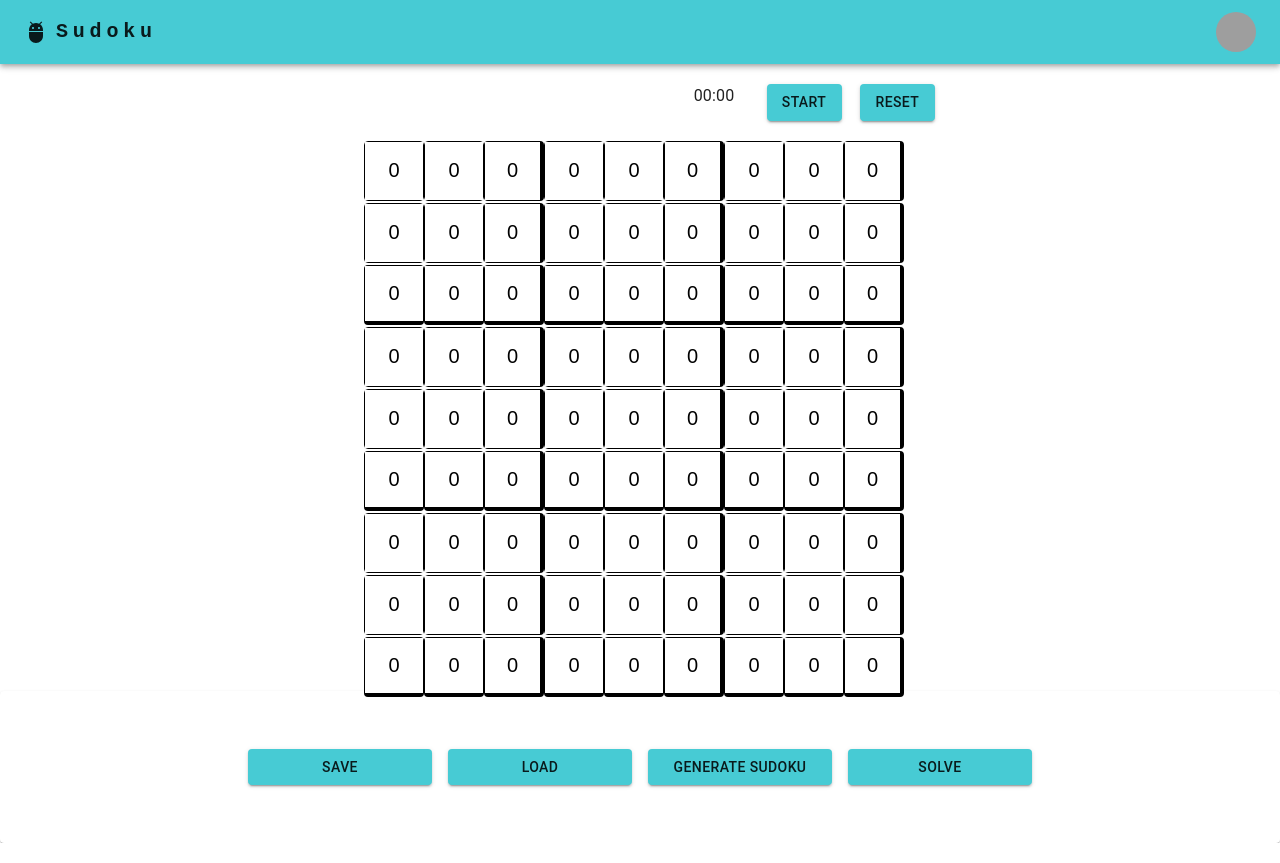
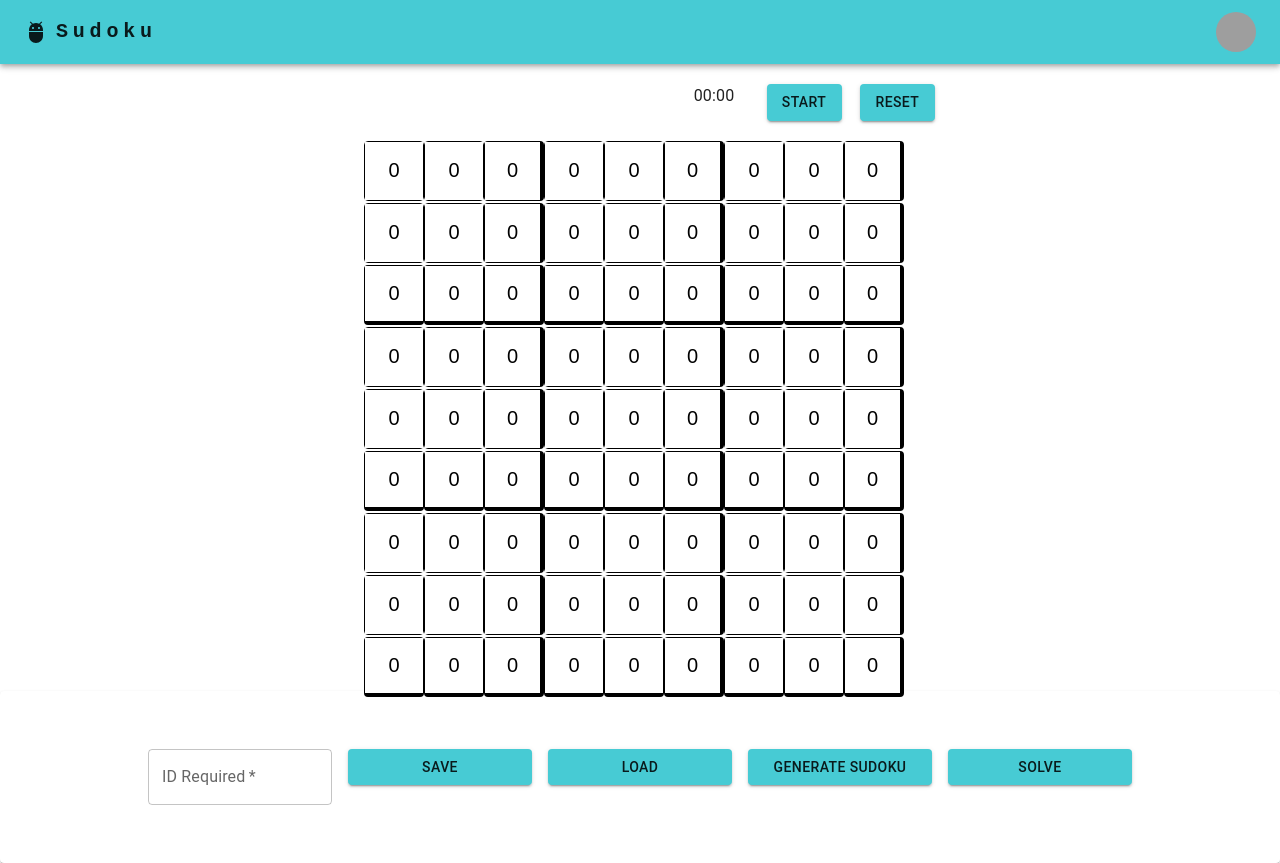
Before and after one commit to Matthewechong/Sudoku, a React (Vite) app in the folder sudoku-frontend/: page / in a window 1280 px wide. Built offline with nearby package versions, Linux system fonts and the light colour scheme; grey boxes are pictures that could not be loaded.

Commit message:
Temporary ID to record gamestate

```diff
--- a/sudoku-frontend/src/components/Form.jsx
+++ b/sudoku-frontend/src/components/Form.jsx
@@ -67,14 +67,14 @@ export default function BasicStack() {
     return (
         <Box className="form" style={styles.toolbar_box}  >
         <Stack spacing={0} style={styles.toolbar}>
-            {/* <Item>
+            <Item>
                 <TextField
             required
             id="outlined-required"
             label="ID Required"
             inputRef={idRef}
             />
-            </Item> */}
+            </Item>
             <Item>
                 <Button onClick={() => saveBoard()} variant="contained">Save</Button>
             </Item>
```
